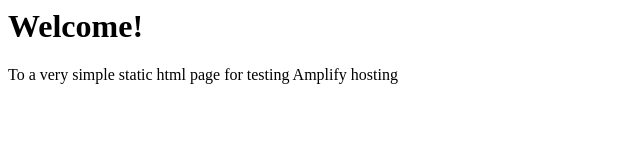
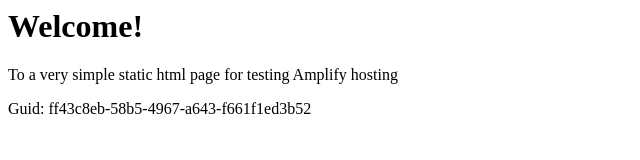
Before and after one commit to amplify-github-test-hkg/Github-PR-Commit-Integration-Test-DoNotTouch-Gith-OKSLNVO2-v1-prod-ap-east-1, a website: page src/index.html in a window 1280 px wide. Shown: the whole page, without its empty margins (0-640 px from the left). Drawn offline with Linux system fonts and the light colour scheme.

Commit message:
commit from integ tests

```diff
--- a/src/index.html
+++ b/src/index.html
@@ -1,3 +1,5 @@
+
+
 <html lang="en">
 
 <head>
@@ -10,6 +12,6 @@
 <body>
     <h1>Welcome!</h1>
     <p>To a very simple static html page for testing Amplify hosting</p>
-</body>
+    <p>Guid: ff43c8eb-58b5-4967-a643-f661f1ed3b52</p></body>
 
 </html>
```
